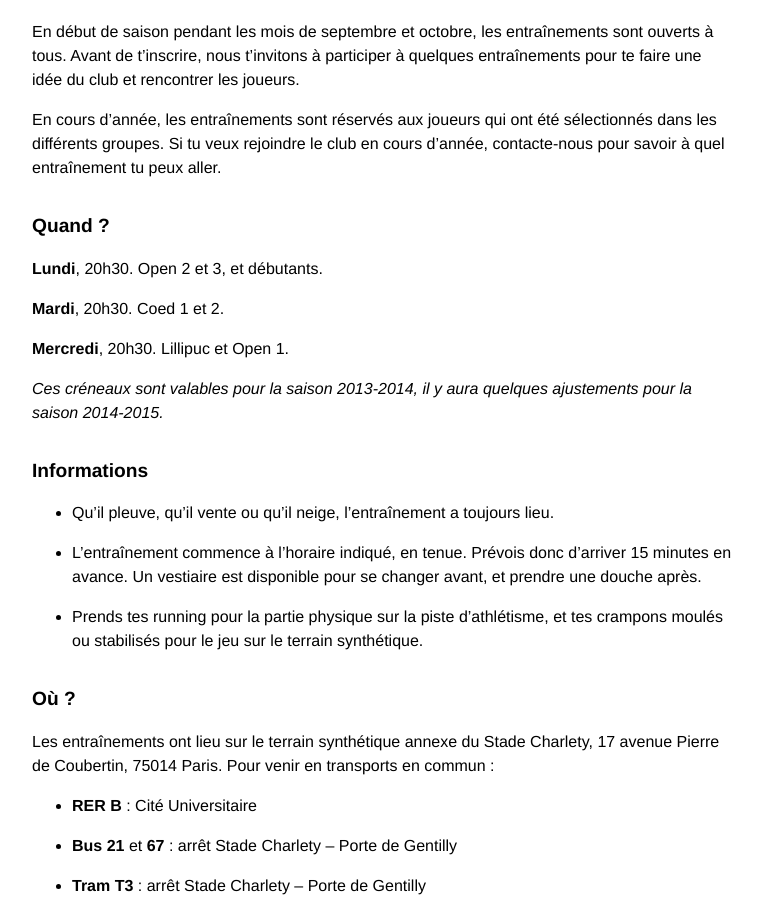
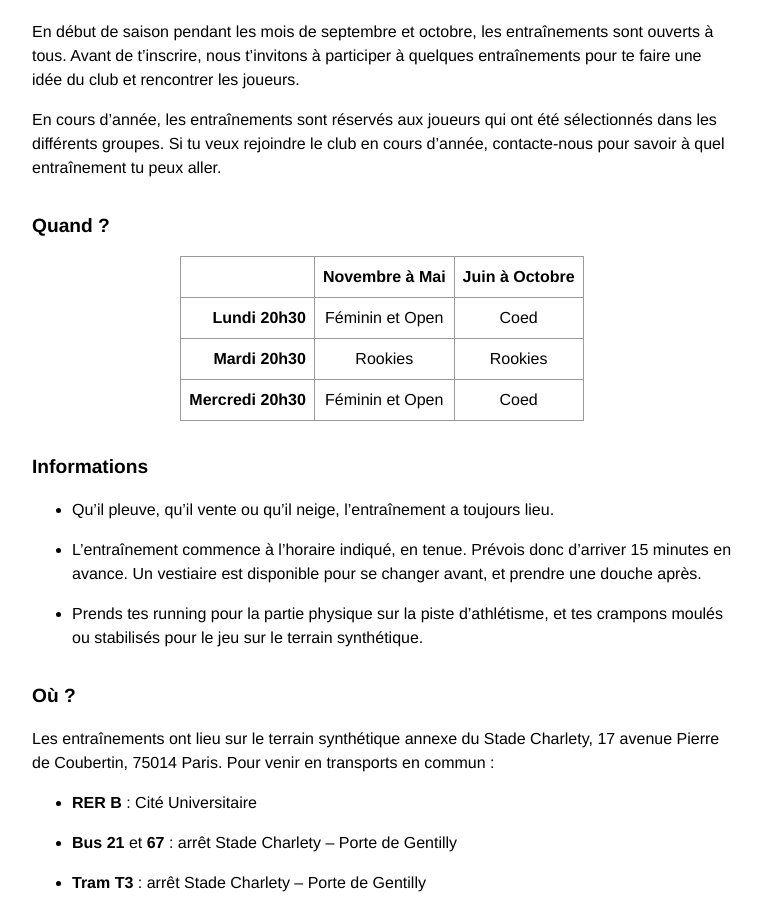
Before and after one commit to ahouhpuc/ahouhpuc.github.io, a Jekyll site: the page built from entraînements.markdown, in a window 1280 px wide and 900 px high, scrolled down 527 px. Shown: the whole window, without its empty margins (258-1020 px from the left). Built offline with Jekyll 4.4.1, drawn with Linux system fonts in a browser that asks for light colours.

Commit message:
new practices schedule

```diff
--- a/entraînements.markdown
+++ b/entraînements.markdown
@@ -12,13 +12,28 @@ En cours d'année, les entraînements sont réservés aux joueurs qui ont été
 
 ## Quand&nbsp;?
 
-**Lundi**, 20h30. Open 2 et 3, et débutants.
-
-**Mardi**, 20h30. Coed 1 et 2.
-
-**Mercredi**, 20h30. Lillipuc et Open 1.
-
-_Ces créneaux sont valables pour la saison 2013-2014, il y aura quelques ajustements pour la saison 2014-2015._
+<table>
+  <tr>
+    <td></td>
+    <td>Novembre à Mai</td>
+    <td>Juin à Octobre</td>
+  </tr>
+  <tr>
+    <td>Lundi 20h30</td>
+    <td>Féminin et Open</td>
+    <td>Coed</td>
+  </tr>
+  <tr>
+    <td>Mardi 20h30</td>
+    <td>Rookies</td>
+    <td>Rookies</td>
+  </tr>
+  <tr>
+    <td>Mercredi 20h30</td>
+    <td>Féminin et Open</td>
+    <td>Coed</td>
+  </tr>
+</table>
 
 ## Informations
 
```
